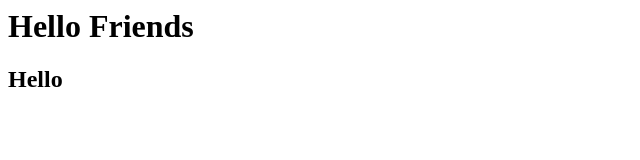
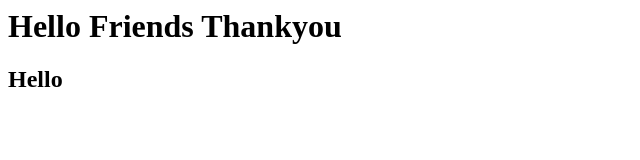
Before and after one commit to DKBALA888/GitSamp, a plain HTML site: page index.html in a window 1280 px wide. Shown: the whole page, without its empty margins (0-640 px from the left). Drawn offline with Linux system fonts and the light colour scheme.

Commit message:
changed index in main

```diff
--- a/index.html
+++ b/index.html
@@ -1,4 +1,4 @@
 <html>
-    <h1>Hello Friends</h1>
+    <h1>Hello Friends Thankyou</h1>
     <h2>Hello</h2>
 </html>
```
